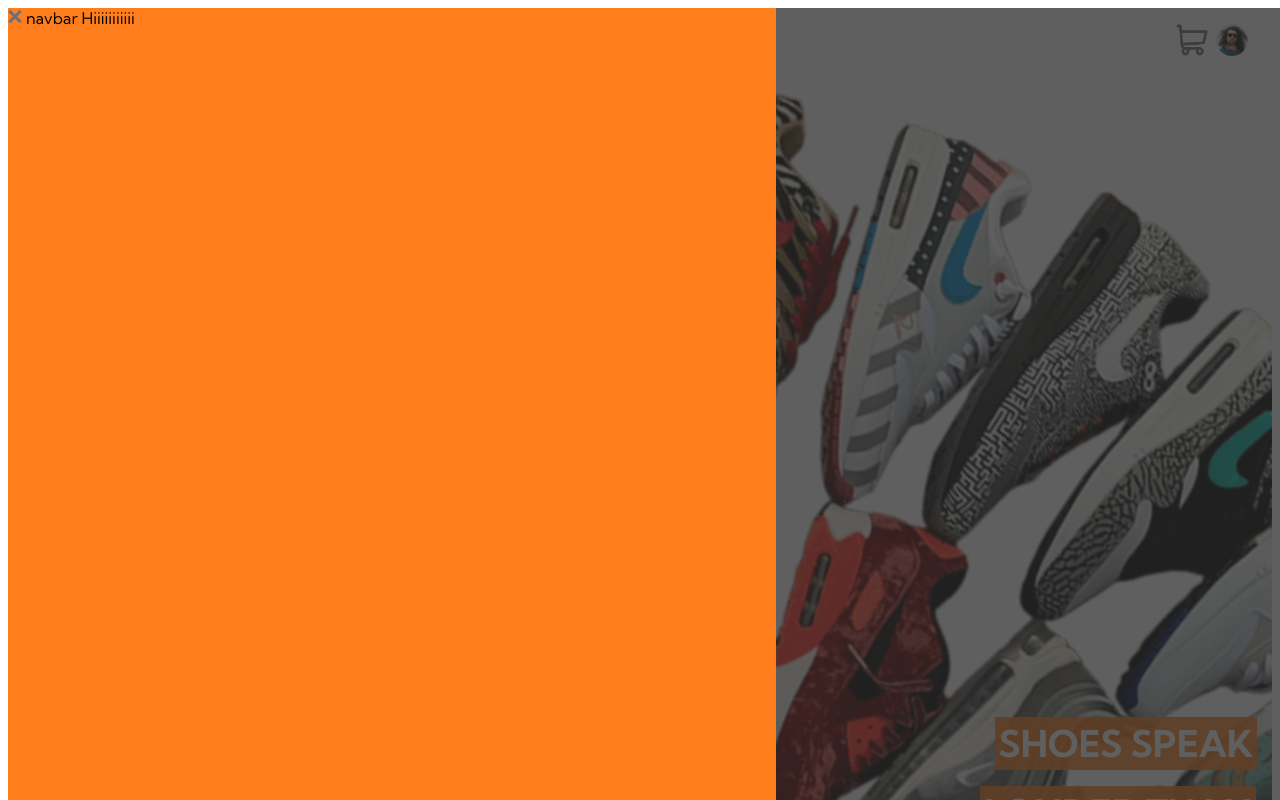
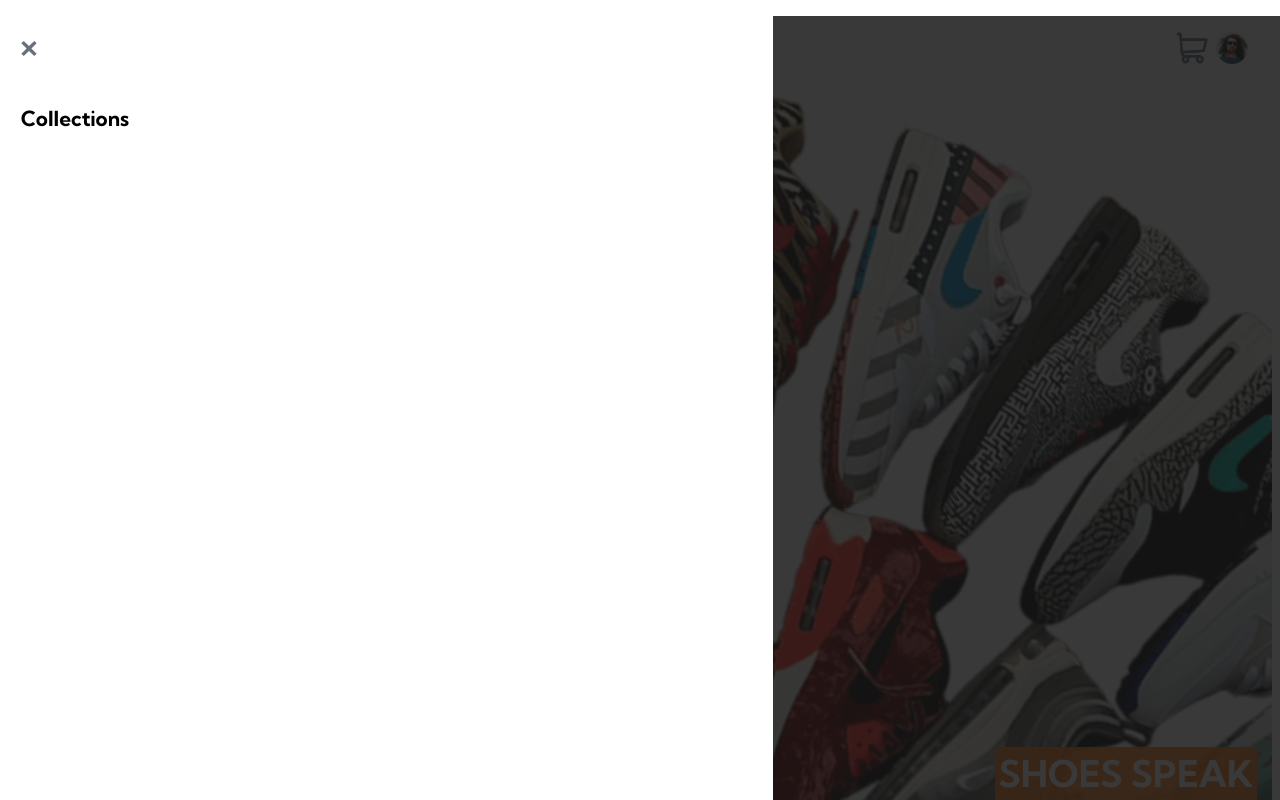
Before and after one commit to Makita7/sneakers_eShop-vue, a Vue app: page /#/ in a window 1280 px wide. Both pictures are taken after a click on the icon 46 px from the left and 42 px from the top of the page. Shown: the top 800 px of the page. Built offline with nearby package versions, Linux system fonts and the light colour scheme.

Commit message:
created and styled cel Navbar

```diff
--- a/src/App.vue
+++ b/src/App.vue
@@ -1,7 +1,9 @@
 <script setup>
   import '@fortawesome/free-solid-svg-icons';
-  import { onMounted, ref } from 'vue';
+  import { ref } from 'vue';
+  import { RouterView } from 'vue-router';
   import BaseHeader from './components/BaseHeader.vue';
+  import BaseCelNavbarVue from './components/BaseCelNavbar.vue';
 
   let OpenNav = ref(false);
   const num = ref(1);
@@ -61,13 +63,10 @@
 
 <template>
   <BaseHeader @ToggleOpenNav="ToggleOpenNav()" :OpenNav="OpenNav" />
-  <div v-if="OpenNav" class="navbarBackground">
-    <div class="navbar">
-      <img src="./assets/icon-close.svg" class="xmark" @click="ToggleOpenNav()" />
-      navbar Hiiiiiiiiiii
-    </div>
-  </div>
+  <BaseCelNavbarVue @ToggleOpenNav="ToggleOpenNav()" :OpenNav="OpenNav" />
+  <RouterView>
 
+  </RouterView>
   <div class="bannerWrap">
     <img alt="banner shoes" class="banner" src="./assets/shoeWheelBanner.png" />
     <div class="qouteWrapper">
@@ -94,7 +93,7 @@
     left: -18rem;
     width: 150%;
     position: relative;
-    margin-top: 5rem;
+    margin-top: 2.5rem;
     animation-name: InfiniteRotate 50s linear infinite;
     -webkit-animation:InfiniteRotate 50s linear infinite;
     -moz-animation:InfiniteRotate 50s linear infinite;
@@ -138,24 +137,4 @@
   .fixline2{
     right: -6.9rem;
   }
-
-
-  /* navbar */
-  .navbar {
-    background-color: var(--Orange);
-    width: 60%;
-    height: 100%;
-  }
-  .navbarBackground{
-    position: absolute;
-    z-index: +50;
-    backdrop-filter: contrast(0.5);
-    width: 100%;
-    height: 100%;
-    background-color: hsl(0deg 0% 0% / 50%);
-  }
-  .Xclose{
-
-  }
-
 </style>
--- /dev/null
+++ b/src/components/BaseCelNavbar.vue
@@ -0,0 +1,73 @@
+
+<script setup>
+    import { RouterLink } from 'vue-router';
+    import { defineEmits, defineProps } from 'vue';
+
+    defineProps ({
+        OpenNav: Boolean,
+    });
+
+    defineEmits([
+        'ToggleOpenNav'
+    ]);
+
+</script>
+
+
+<template>
+    <transition>
+        <div v-if="OpenNav" class="navbarBackground">
+            <div class="navbar">
+                <img src="../assets/icon-close.svg" class="Xclose" @click="$emit('ToggleOpenNav')" />
+                <RouterLink to="/" @click="$emit('ToggleOpenNav')" class="link" >Collections</RouterLink>
+            </div>
+        </div>
+    </transition>
+</template>
+
+
+<style scoped>
+    .navbarBackground{
+        position: absolute;
+        z-index: +50;
+        backdrop-filter: contrast(0.5);
+        width: 100%;
+        height: 100%;
+        background-color: hsl(0deg 0% 0% / 70%);
+    }
+    .navbar {
+        background-color: white;
+        width: 60%;
+        height: 100%;
+        display: flex;
+        flex-direction: column;
+        left: -0.2rem;
+        position: relative;
+    }
+    .Xclose{
+        width: 1rem;
+        margin-bottom: 3rem;
+        color: white;
+        margin-top: 1.5rem;
+        margin-left: 1rem;
+    }
+    .link{
+        margin-left: 0rem;
+        text-decoration: none;
+        text-transform: capitalize;
+        font-weight: 700;
+        font-size: 1.3rem;
+        color: black;
+        margin-left: 1rem;
+    }
+    .v-enter-active,
+    .v-leave-active {
+    transition: opacity 0.5s ease;
+    }
+
+    .v-enter-from,
+    .v-leave-to {
+    opacity: 0;
+    }
+
+</style>
--- a/src/main.js
+++ b/src/main.js
@@ -1,7 +1,6 @@
 import { createApp } from 'vue';
 import './style.css';
 import App from './App.vue';
-import { createRouter, createWebHistory } from 'vue-router';
 
 
 import { library } from '@fortawesome/fontawesome-svg-core';
```
